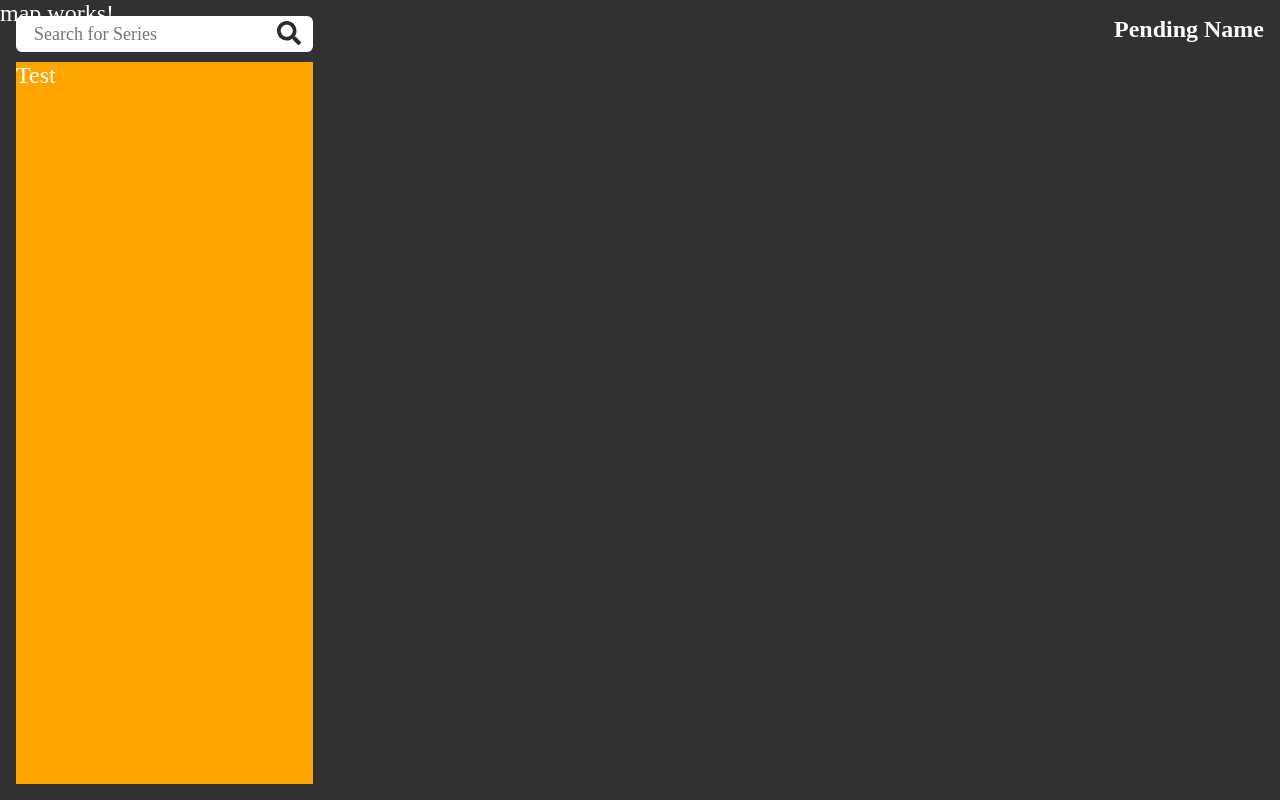
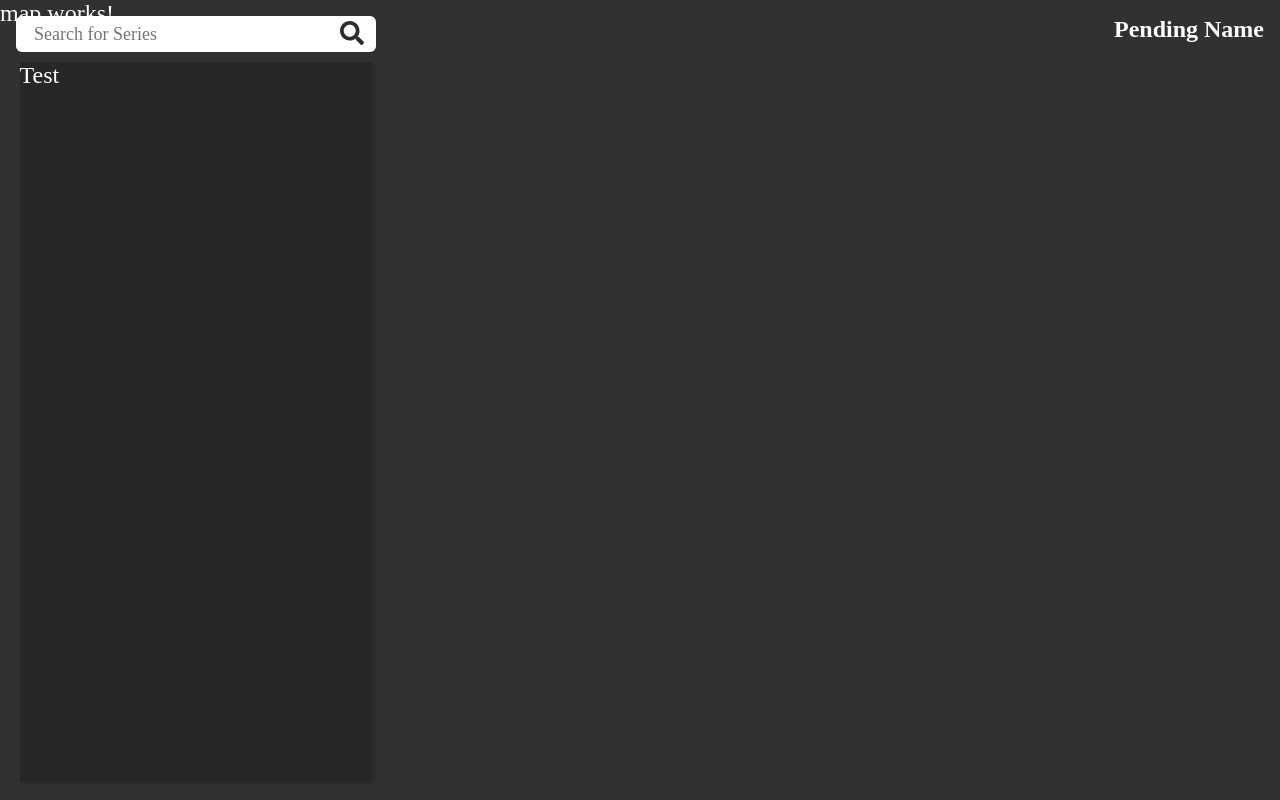
Before and after one commit to MitchellWayne/map-museum-angular-client, an Angular app: page / in a window 1280 px wide. Built offline with nearby package versions, Linux system fonts and the light colour scheme; a web font is replaced by a local one.

Commit message:
more header style adjustments

```diff
--- a/src/_defaults.scss
+++ b/src/_defaults.scss
@@ -3,6 +3,7 @@
 $white: #ffffff;
 $black: #2c2c2c;
 $black-hover: #4b4b4b;
+$infobox: #272727;
 
 // Fonts
 $fonts: (
--- a/src/app/components/header/header-infobox/header-infobox.component.scss
+++ b/src/app/components/header/header-infobox/header-infobox.component.scss
@@ -1,7 +1,11 @@
+@use '/src/defaults' as d;
+
 .infoboxContainer {
-  background-color: orange;
   margin-top: 10px;
 
   width: 100%;
   height: 100%;
+
+  background-color: d.$infobox;
+  box-shadow: 3px 3px 2px d.$black;
 }
--- a/src/app/components/header/header-searchbar/header-searchbar.component.scss
+++ b/src/app/components/header/header-searchbar/header-searchbar.component.scss
@@ -4,6 +4,7 @@
   background-color: d.$white;
   height: 1.5em;
   border-radius: .25em;
+  width: 15em;
 
   form {
     display: flex;
@@ -13,7 +14,7 @@
 
     input {
       margin: 0 1em;
-      width: 12.5em;
+      width: 100%;
 
       font-family: map-get(d.$fonts, "gideon");
       font-size: .75em;
--- a/src/app/components/header/header.component.scss
+++ b/src/app/components/header/header.component.scss
@@ -7,7 +7,16 @@
   height: 100vh;
 
   &__mainInterface {
+    display: flex;
+    flex-direction: column;
+    align-items: center;
+
     overflow: hidden;
     height: 96vh;
+
+    app-header-infobox {
+      width: 98%;
+      height: 90vh;
+    }
   }
 }
```
